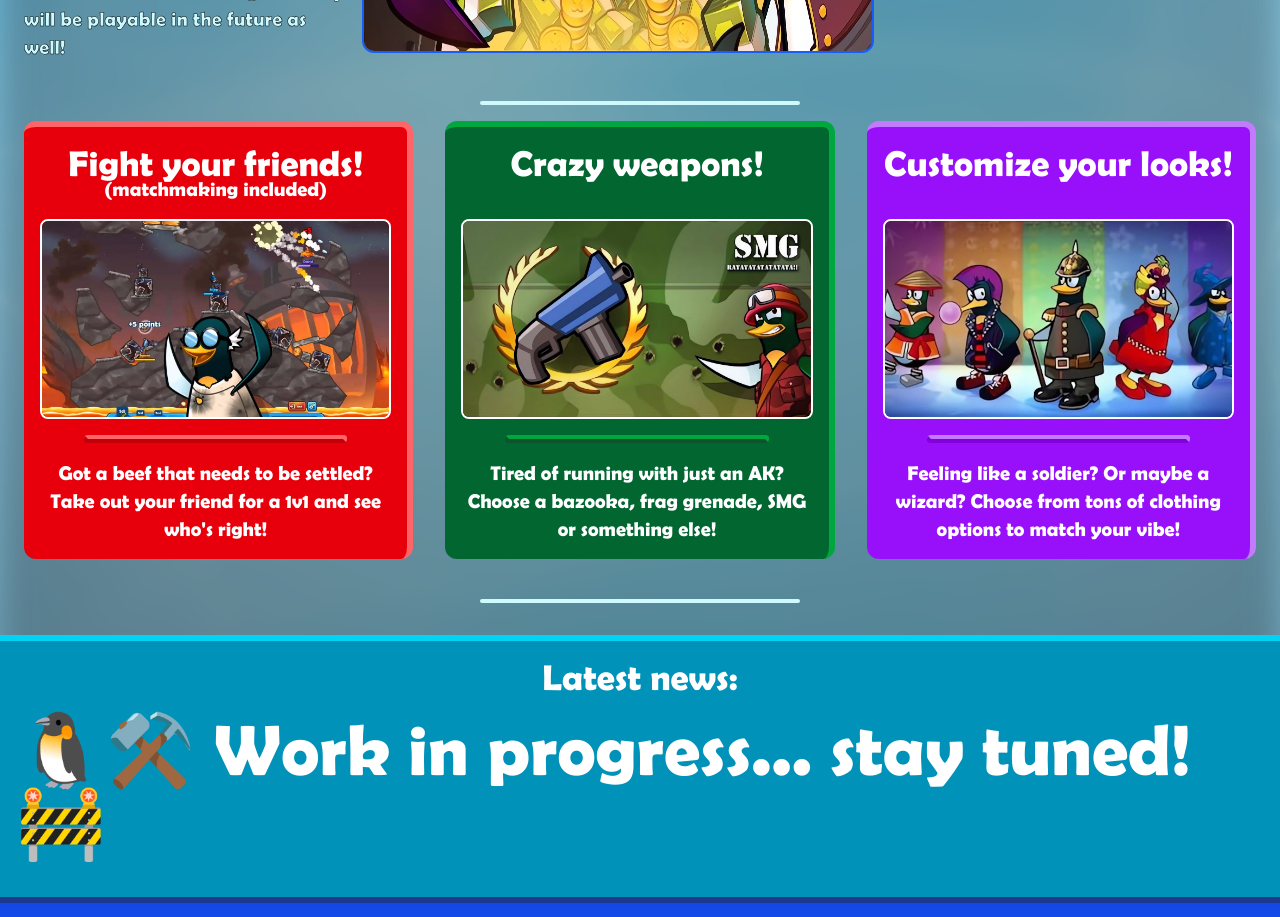
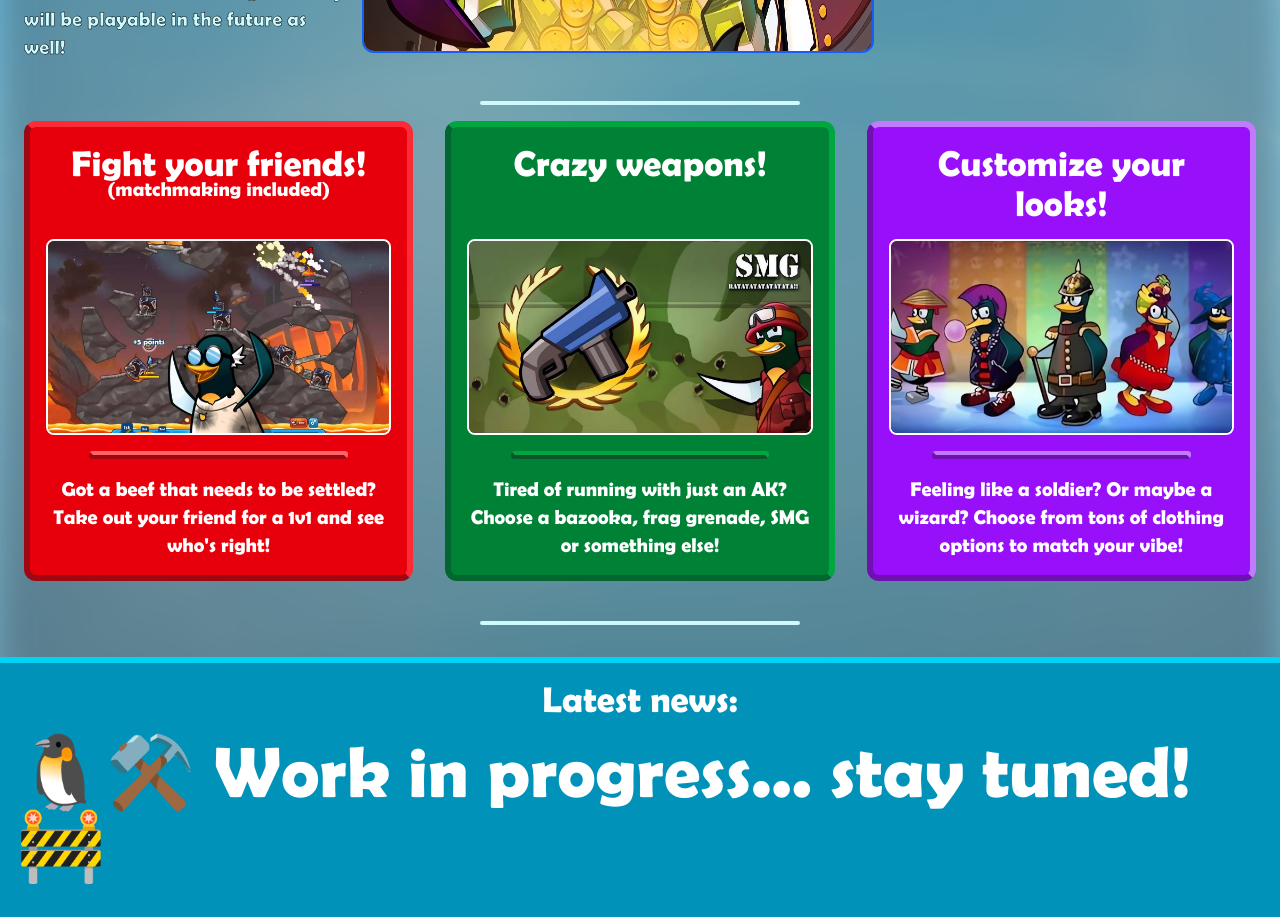
Before and after one commit to Crazy-Penguin-Wars/crazy-penguin-wars.github.io, a React (Vite) app: page / in a window 1280 px wide. Shown: the part 1760-2677 px from the top of the page. Built offline with nearby package versions, Linux system fonts and the light colour scheme.

Commit message:
cosmetic changes to few pages

```diff
--- a/src/pages/about/about.css
+++ b/src/pages/about/about.css
@@ -1,4 +1,16 @@
 @import "tailwindcss";
+
+@theme {
+    --stroke-none: unset;
+}
+
+@utility text-stroke-* {
+    -webkit-text-stroke-width: calc(--value(integer) * 0.5px);
+    -webkit-text-stroke-width: --value(--stroke-*, [*]);
+
+    --tw-stroke-color: --value(--color-*);
+    -webkit-text-stroke-color: var(--tw-stroke-color, black);
+}
 
 aside ul {
     @apply list-disc;
@@ -30,3 +42,7 @@ section p > a {
     @apply text-blue-300
     hover:text-yellow-300 transition-all ease-in-out;
 }
+
+.mtf h3 {
+    @apply text-stroke-1 text-stroke-black;
+}
--- a/src/pages/about/mtt.jsx
+++ b/src/pages/about/mtt.jsx
@@ -32,14 +32,14 @@ export default function MeetTheTeam() {
                     <p className={"mt-auto text-center font-extrabold"}>○ ○ ○</p>
                 </aside>
 
-                <div className={"flex flex-col w-2/3 mb-6 px-6 mt-2 gap-8"}>
+                <div className={"flex flex-col w-2/3 mb-6 px-6 mt-2 gap-8 mtf"}>
                     <section id={"founder"} className={"w-4/5"}>
                         <h2>Founder</h2>
                         <hr className={"my-4 w-full border-2 rounded-xl"} />
                         <div className={"flex flex-row gap-4 mb-4 items-start"}>
                             <img alt={"avatar"} src={"/about/avatar/foxahri.png"} className={"rounded-full border-4 border-black"} width={"100px"} />
                             <div className={"flex flex-col"}>
-                                <h3 className={"text-red-600"}>FoxAhri</h3>
+                                <h3 className={"text-red-500"}>FoxAhri</h3>
                                 <p>I was obsessed with this game as a kid, so I launched this project with the goal of bringing Crazy Penguin Wars back to life. I’m mainly in charge of managing the project and the community that’s growing around this adventure.</p>
                             </div>
                         </div>
@@ -82,7 +82,7 @@ export default function MeetTheTeam() {
                         <hr className={"my-4 w-full border-2 rounded-xl"} />
 
                         <section id={"devs-game"} className={"pl-16"}>
-                            <h3>Game</h3>
+                            <h3 className={"text-stroke-0!"}>Game</h3>
                             <hr className={"my-4 w-full border-2 rounded-xl"} />
 
                             <div className={"flex flex-row gap-4 mb-4 items-start"}>
@@ -103,7 +103,7 @@ export default function MeetTheTeam() {
                         </section>
 
                         <section id={"devs-website"} className={"pl-16"}>
-                            <h3>Website</h3>
+                            <h3 className={"text-stroke-0!"}>Website</h3>
                             <hr className={"my-4 w-full border-2 rounded-xl"} />
                             <div className={"flex flex-row gap-4 mb-4 items-start"}>
                                 <img alt={"avatar"} src={"/about/avatar/dozy.png"} className={"rounded-full border-4 border-black"} width={"100px"} />
--- a/src/pages/css/home.css
+++ b/src/pages/css/home.css
@@ -57,7 +57,7 @@ section.secondary-sec div {
     w-1/3
     p-4 gap-4
     text-center
-    border-t-6 border-r-6
+    border-6
     rounded-xl
 }
 
--- a/src/pages/css/play.css
+++ b/src/pages/css/play.css
@@ -8,10 +8,10 @@
     mx-8 my-6
     p-4
     text-white
-    bg-purple-500
+    bg-yellow-400
     border-6 rounded-xl
-    border-purple-700
-    border-t-purple-400 border-r-purple-400;
+    border-yellow-600
+    border-t-yellow-300 border-r-yellow-300;
 }
 
 .download-element > div {
--- a/src/pages/home.jsx
+++ b/src/pages/home.jsx
@@ -62,25 +62,25 @@ export default function Home() {
             <hr className={"my-4 w-1/4 self-center border-2 rounded-xl"}/>
 
             <section className={"secondary-sec"}>
-                <div className={"bg-red-600 border-red-400"}>
+                <div className={"bg-red-600 border-red-500 border-l-red-800 border-b-red-800"}>
                     <h4>Fight your friends!</h4>
                     <p className={"-mt-6"}>(matchmaking included)</p>
                     <img src={"/homepage/battle.png"} alt="Battle" />
-                    <hr className={"w-3/4 self-center border-4 rounded-xl border-t-red-400 border-b-red-700 border-l-red-700 border-r-red-400"} />
+                    <hr className={"w-3/4 self-center border-4 rounded-xl border-t-red-400 border-b-red-800 border-l-red-800 border-r-red-400"} />
                     <p>Got a beef that needs to be settled? Take out your friend for a 1v1 and see who's right!</p>
                 </div>
 
-                <div className={"bg-green-800 border-green-600"}>
+                <div className={"bg-green-700 border-green-600 border-l-green-800 border-b-green-800"}>
                     <h4>Crazy weapons!</h4>
                     <img src={"/homepage/weapon.png"} alt="Battle" />
                     <hr className={"w-3/4 self-center border-4 rounded-xl border-t-green-600 border-b-green-900 border-l-green-900 border-r-green-600"} />
                     <p>Tired of running with just an AK? Choose a bazooka, frag grenade, SMG or something else!</p>
                 </div>
 
-                <div className={"bg-purple-600 border-purple-400"}>
+                <div className={"bg-purple-600 border-purple-400 border-l-purple-800 border-b-purple-800"}>
                     <h4>Customize your looks!</h4>
                     <img src={"/homepage/customize.png"} alt="Battle" />
-                    <hr className={"w-3/4 self-center border-4 rounded-xl border-t-purple-400 border-b-purple-700 border-l-purple-700 border-r-purple-400"} />
+                    <hr className={"w-3/4 self-center border-4 rounded-xl border-t-purple-400 border-b-purple-800 border-l-purple-800 border-r-purple-400"} />
                     <p>Feeling like a soldier? Or maybe a wizard? Choose from tons of clothing options to match your vibe!</p>
                 </div>
             </section>
--- a/src/pages/play.jsx
+++ b/src/pages/play.jsx
@@ -15,7 +15,7 @@ export default function Play() {
                     <img src={"/play/gameplay.png"} width={512} alt={"game screenshot"} className={"border-2 border-blue-600 my-2 rounded-xl"} />
                 </div>
                 <Link to="https://github.com/Crazy-Penguin-Wars/cpw-launcher/releases/download/1.0.0/Crazy.Penguin.Wars.1_0_0.zip" className={"btn-action text-xl mt-auto"}><span>DOWNLOAD</span></Link>
-                <p>Latest release: 1.0.0 · <Link to={"https://github.com/Crazy-Penguin-Wars/cpw-launcher/releases/"} className={"text-cyan-400! hover:text-cyan-200!"}>version history</Link></p>
+                <p>Latest release: 1.0.0 · <Link to={"https://github.com/Crazy-Penguin-Wars/cpw-launcher/releases/"} className={"text-blue-400! hover:text-blue-600! transition-colors ease-in-out"}>version history</Link></p>
             </div>
 
             <div className={"border-4 rounded-full self-stretch hidden"}></div>
```
